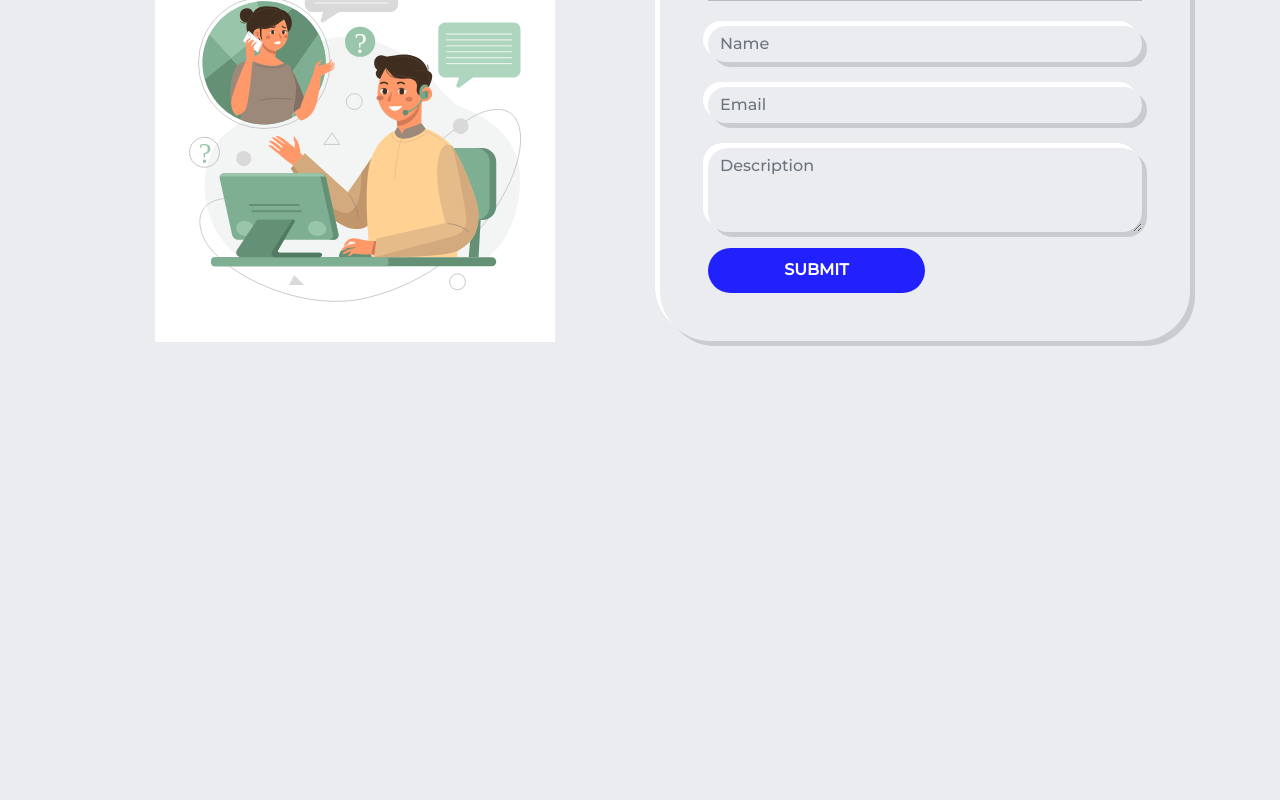
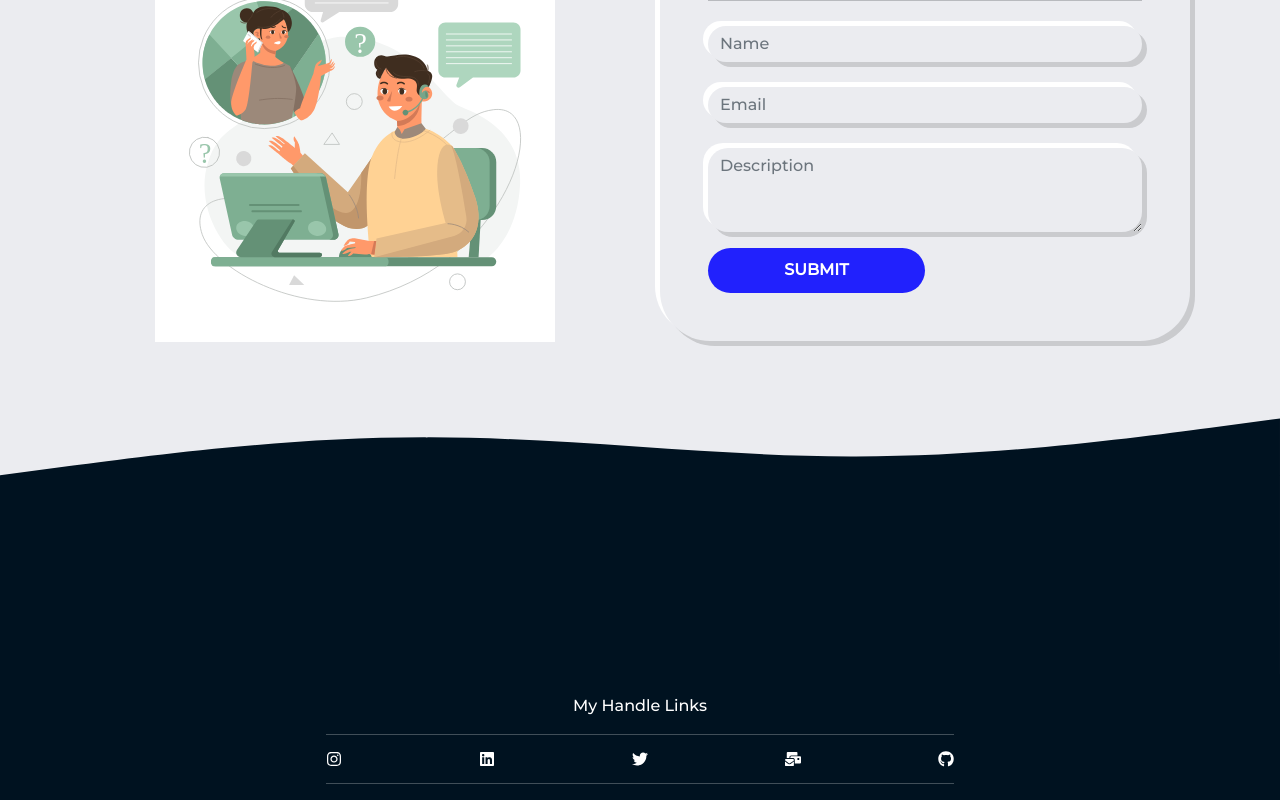
Before and after one commit to VVSD-Charan/Portfolio, a React (Create React App) app in the folder client/: page /contact in a window 1280 px wide. Shown: the part 252-1052 px from the top of the page. Before the commit the page ends 800 px from the top, so only its background shows below. Built offline with nearby package versions, Linux system fonts and the light colour scheme.

Commit message:
Added waves and content to footer

```diff
--- a/client/src/App.js
+++ b/client/src/App.js
@@ -8,6 +8,7 @@ import './stylesheets/home.css'
 import './stylesheets/header-footer.css'
 import './stylesheets/carousel.css'
 import './stylesheets/projects-courses.css'
+import Footer from './components/Footer';
 
 function App() {
   return (
@@ -20,6 +21,8 @@ function App() {
           <Route path="/contact" element={<Contact />} />
         </Routes>
       </BrowserRouter>
+
+      <Footer/>
     </div>
   );
 }
--- a/client/src/components/Footer.js
+++ b/client/src/components/Footer.js
@@ -0,0 +1,32 @@
+import React from 'react'
+import {FaInstagram,FaLinkedin,FaTwitter,FaMailBulk,FaGithub} from 'react-icons/fa'
+
+function Footer(){
+    return (
+        <div>
+            <div className='footer'>
+                <svg xmlns="http://www.w3.org/2000/svg" viewBox="0 0 1440 320"><path fill="#001220" fill-opacity="1" d="M0,96L80,85.3C160,75,320,53,480,53.3C640,53,800,75,960,74.7C1120,75,1280,53,1360,42.7L1440,32L1440,320L1360,320C1280,320,1120,320,960,320C800,320,640,320,480,320C320,320,160,320,80,320L0,320Z"></path></svg>
+
+                <div className='row footer-content justify-content-center'>
+                    <div className='col-md-6'>
+                        <div className='div'>
+                            <p>My Handle Links</p>
+                            <hr/>
+
+                            <div className='d-flex justify-content-between'>
+                                <FaInstagram className='footer-icons'/>
+                                <FaLinkedin className='footer-icons'/>
+                                <FaTwitter className='footer-icons'/>
+                                <FaMailBulk className='footer-icons'/>
+                                <FaGithub className='footer-icons'/>
+                            </div>
+                            <hr/>
+                        </div>
+                    </div>
+                </div>
+            </div>
+        </div>
+    )
+}
+
+export default Footer
--- a/client/src/index.css
+++ b/client/src/index.css
@@ -50,3 +50,9 @@ code {
   background: #ebecf0;
   box-shadow: 5px 5px 0px #cacbce, -5px -5px 0px #ffffff;
 }
+
+/* .justify-content-center{
+  display: flex;
+  align-items: center;
+  justify-content: center;
+} */
--- a/client/src/stylesheets/header-footer.css
+++ b/client/src/stylesheets/header-footer.css
@@ -147,3 +147,20 @@ input , textarea{
     color: white;
     font-weight: bold;
 }
+
+.footer-content{
+    background-color: #001220;
+    text-align: center;
+    color: white;
+    padding-top: 20px;
+}
+
+.footer svg{
+    color: white;
+}
+
+.footer-content svg:hover{
+    color: cyan;
+    transform: scale(1.5);
+    cursor: pointer;
+}
```
